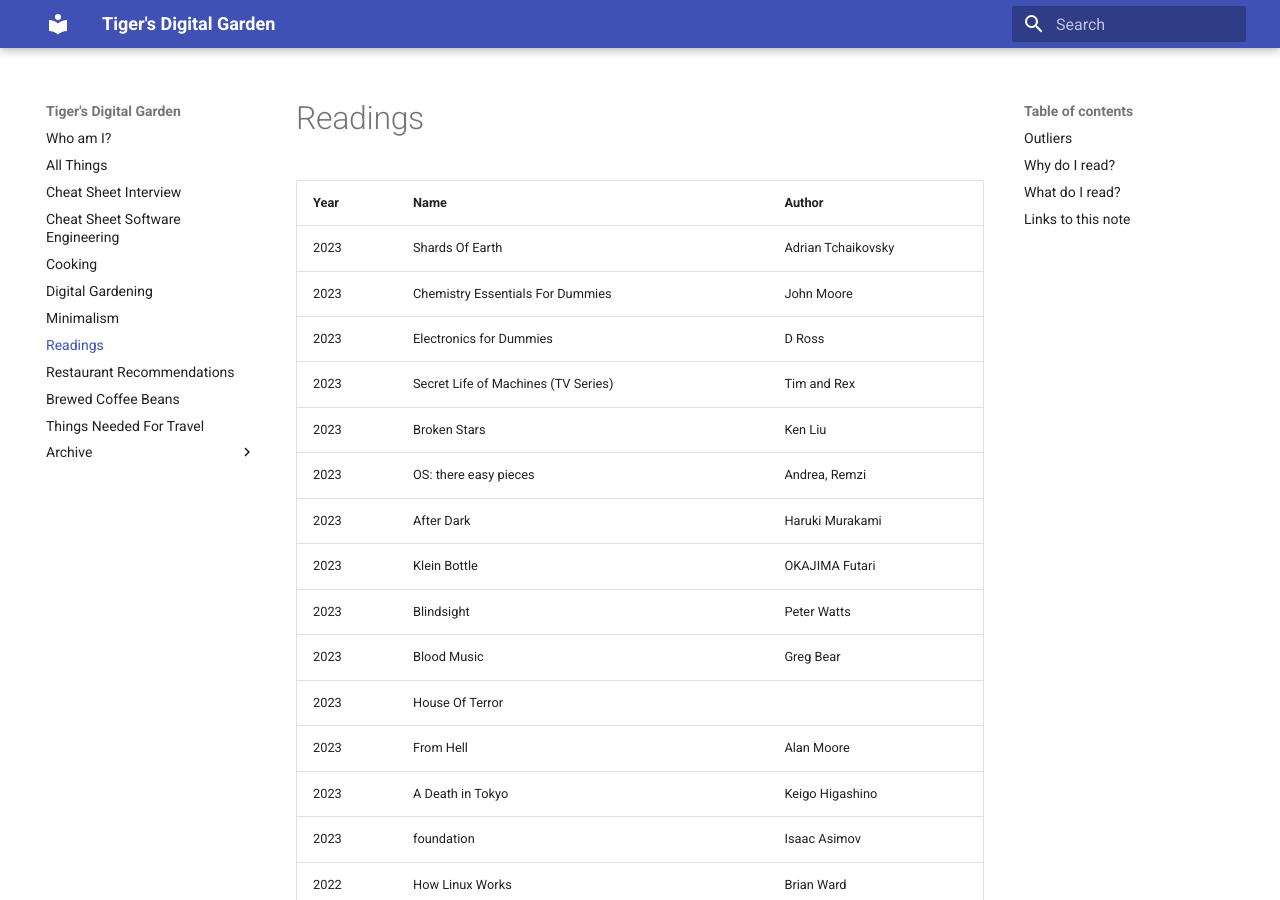
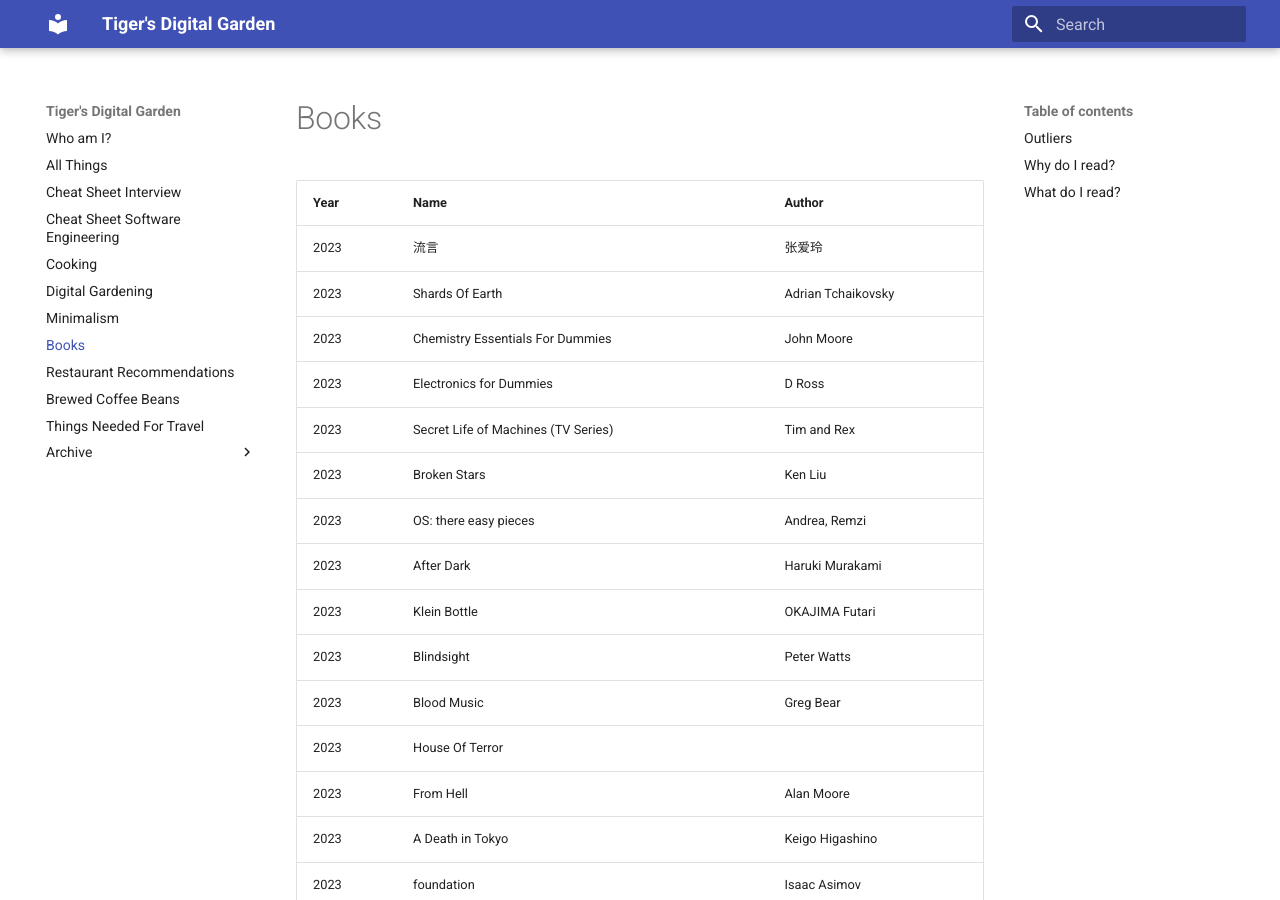
Before and after one commit to ynotstartups/notes, an MkDocs documentation site: the page built from notes/reading.md, in a window 1280 px wide and 900 px high. Built offline with MkDocs 1.6.1 and Material for MkDocs 9.7.7, drawn with Linux system fonts in a browser that asks for light colours; some of the changed text lies outside the part shown.

Commit message:
add books

```diff
--- a/notes/reading.md
+++ b/notes/reading.md
@@ -1,7 +1,8 @@
-# Readings
+# Books
 
 | Year | Name                                                            | Author                          |
 | ---- | --------------------------------------------------------------- | ------------------------------- |
+| 2023 | 流言                                                              | 张爱玲                             |
 | 2023 | Shards Of Earth                                                 | Adrian Tchaikovsky              |
 | 2023 | Chemistry Essentials For Dummies                                | John Moore                      |
 | 2023 | Electronics for Dummies                                         | D Ross                          |
@@ -148,7 +149,3 @@ I own this to a English tutor because I was not able to pass the IELTS English e
 - non-fictions
 - software engineering books
 - sci-fi
-
-## Links to this note
-
-[Who am I?](index.md)
```
